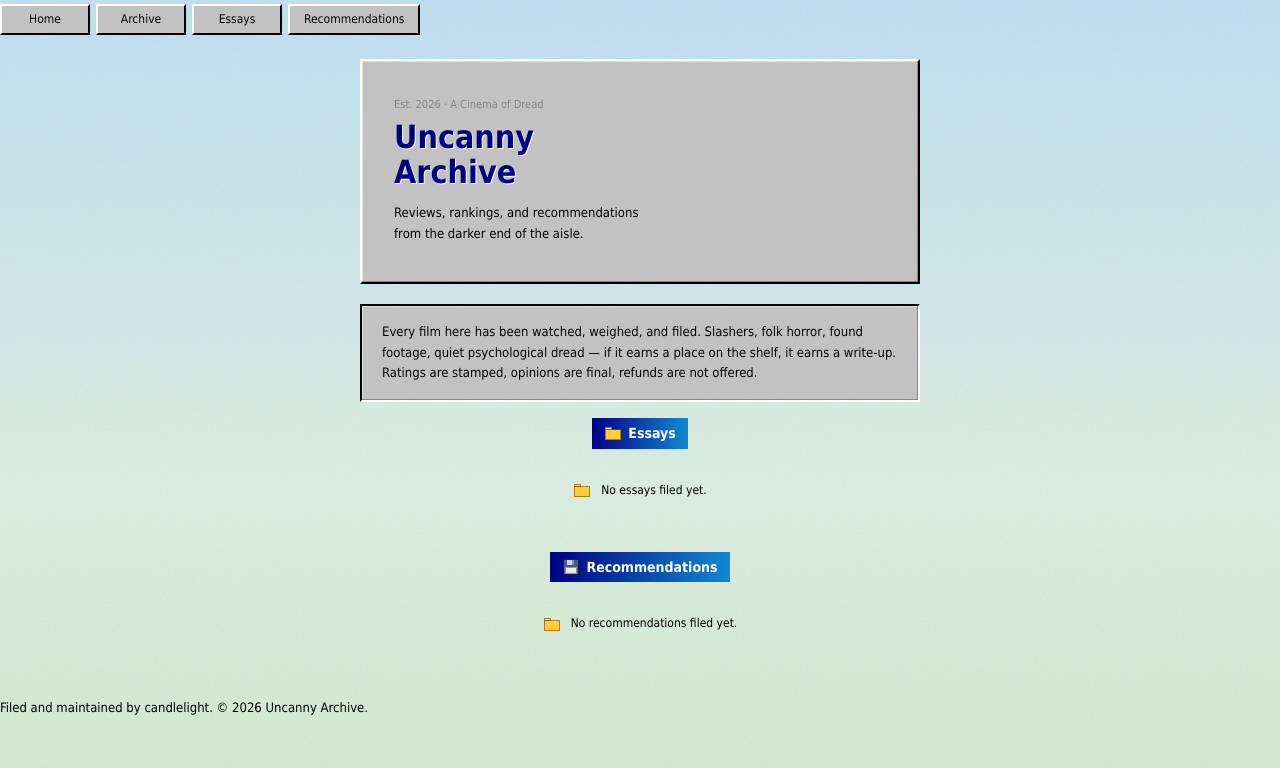
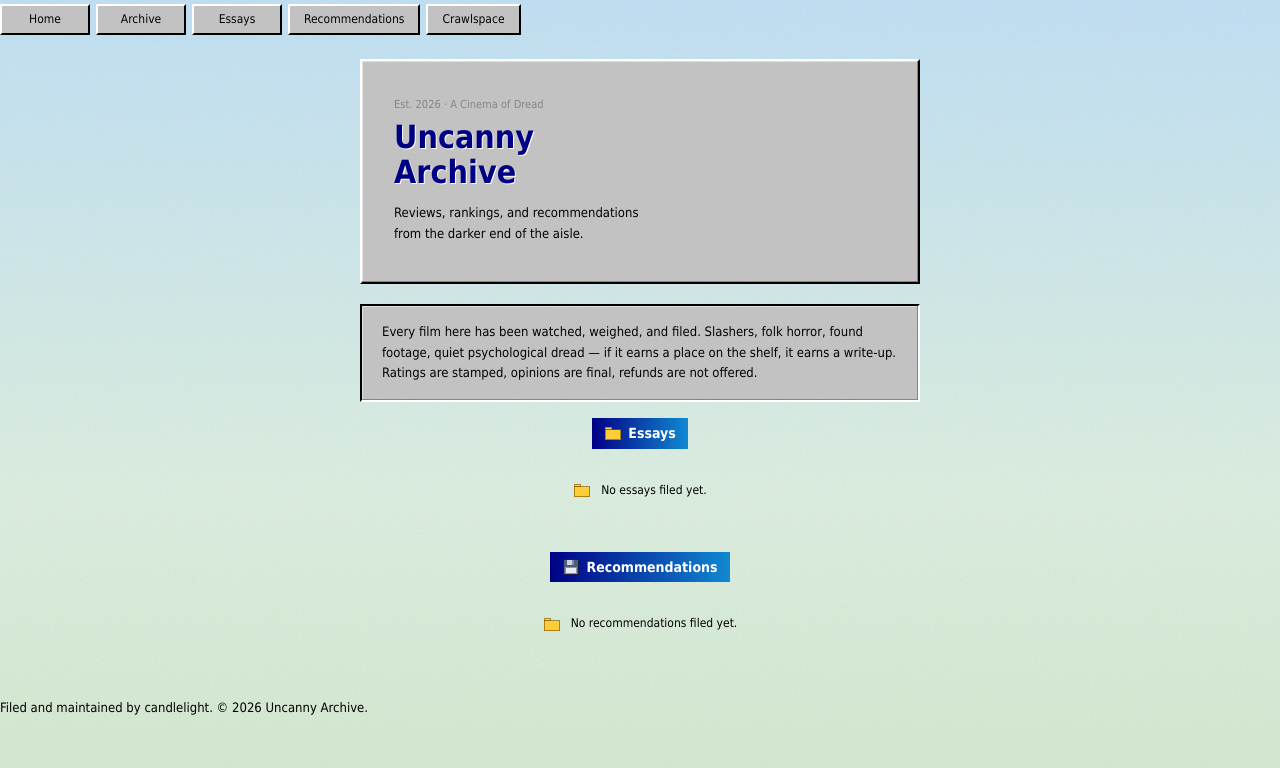
Before and after one commit to teaque278/uncannyarchive, a Jekyll site: the page built from index.html, in a window 1280 px wide. Shown: the top 768 px of the page. Built offline with Jekyll 4.4.1, drawn with Linux system fonts in a browser that asks for light colours; some web fonts are replaced.

Commit message:
Update default.html

```diff
--- a/_layouts/default.html
+++ b/_layouts/default.html
@@ -19,13 +19,19 @@
       <div class="nav-item-dropdown">
         <a href="{{ '/essays/' | relative_url }}">Essays</a>
         <div class="nav-dropdown">
-          <p>Rabbit hole opening soon.</p>
+          <p>rabbit hole opening soon</p>
         </div>
       </div>
       <div class="nav-item-dropdown">
         <a href="{{ '/recommendations/' | relative_url }}">Recommendations</a>
         <div class="nav-dropdown">
-          <p>Rabbit hole opening soon.</p>
+          <p>rabbit hole opening soon</p>
+        </div>
+      </div>
+         <div class="nav-item-dropdown">
+        <a href="{{ '/recommendations/' | relative_url }}">Crawlspace</a>
+        <div class="nav-dropdown">
+          <p>crawlspace opening soon</p>
         </div>
       </div>
     </nav>
```
